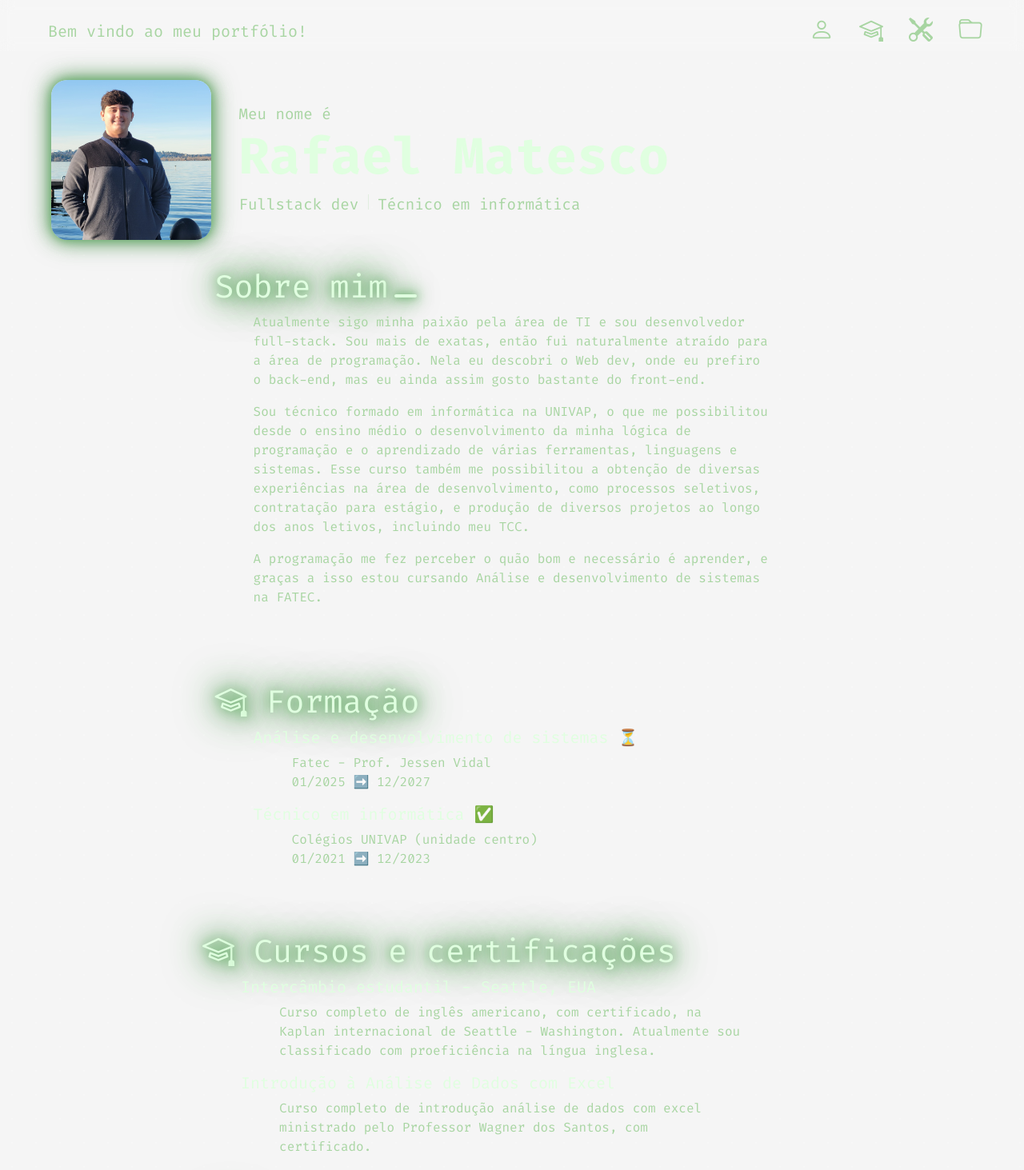
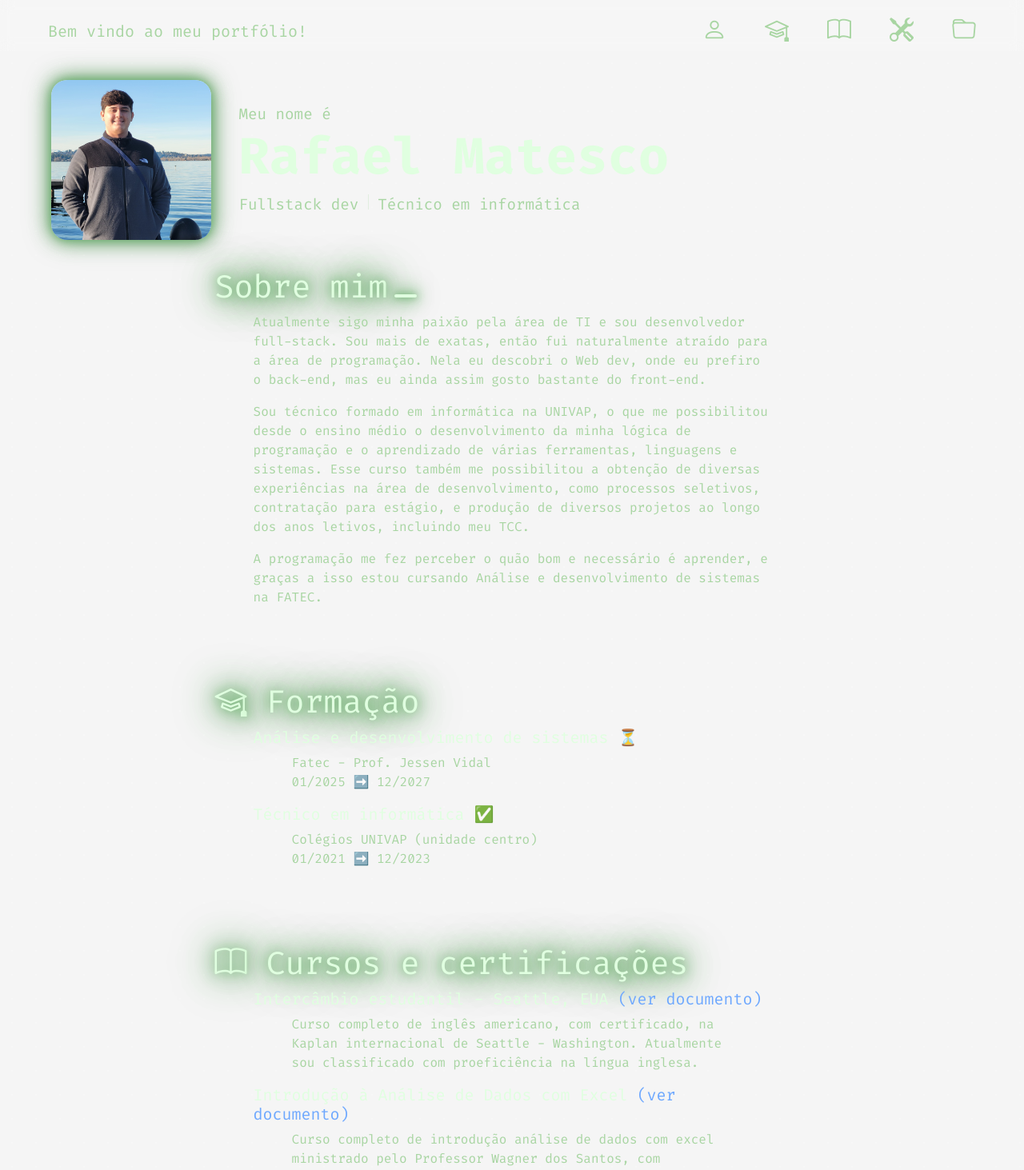
Before and after one commit to RafaMatesco/portfolio, a Next.js app: page / in a window 1280 px wide. Shown: the top 1463 px of the page at 80% size. Built offline with nearby package versions, Linux system fonts and the light colour scheme.

Commit message:
FEAT - adicionar links para documentos nos cursos e adicionar animação ao clicar no menu de cursos

```diff
--- a/src/components/Cursos.tsx
+++ b/src/components/Cursos.tsx
@@ -4,18 +4,28 @@ const Cursos: React.FC = () => {
   return (
     <div className="cursos mb-5" id="cursos">
       <h1 className="title neon-glow">
-        <i className="bi bi-mortarboard"></i> Cursos e certificações
+        <i className="bi bi-book"></i> Cursos e certificações
       </h1>
       <div className="cursos-container">
         <div className="cursos-category px-5 mb-3">
-          <h5 className="title">Intercâmbio estudantil - Seattle, EUA</h5>
+          <h5 className="title">
+            Intercâmbio estudantil - Seattle, EUA{" "}
+            <a target="_blank" href="https://drive.google.com/file/d/1mQOK8nOJWIoX3j24y5rHYudmZRUkVvKK/view?usp=sharing">
+              (ver documento)
+            </a>
+          </h5>
           <div className="px-5">
             <div>Curso completo de inglês americano, com certificado, na Kaplan internacional de Seattle - Washington. Atualmente sou classificado com proeficiência na língua inglesa.</div>
           </div>
         </div>
 
         <div className="cursos-category px-5 mb-3">
-          <h5 className="title">Introdução à Análise de Dados com Excel</h5>
+          <h5 className="title">
+            Introdução à Análise de Dados com Excel{" "}
+            <a target="_blank" href="http://www.wagnerscj.com.br/cti30/certificados/a31184a53da211829f4d9d77bb790093.pdf">
+              (ver documento)
+            </a>
+          </h5>
           <div className="px-5">
             <div>Curso completo de introdução análise de dados com excel ministrado pelo Professor Wagner dos Santos, com certificado.</div>
           </div>
--- a/src/components/navbar.tsx
+++ b/src/components/navbar.tsx
@@ -40,6 +40,15 @@ const Navbar: React.FC = () => {
       }, 1000);
     }
   };
+  const cursosClick = () => {
+    const elemento = document.querySelector(".cursos");
+    if (elemento) {
+      elemento.classList.add("com-sombra");
+      setTimeout(() => {
+        elemento.classList.remove("com-sombra");
+      }, 1000);
+    }
+  };
   return (
     <header>
       <nav className="navbar navbar-expand-lg">
@@ -58,16 +67,19 @@ const Navbar: React.FC = () => {
           </button>
           <div className="collapse navbar-collapse justify-content-end pe-4" id="navbarNavAltMarkup">
             <div className="navbar-nav">
-              <a className="nav-link mx-2" href="#" onClick={profileClick}>
+              <a className="nav-link mx-3" href="#" onClick={profileClick}>
                 <i className="bi bi-person" id="homeIcon"></i>
               </a>
-              <a className={`nav-link mx-2`} href="#curriculo" onClick={curriculoClick}>
+              <a className={`nav-link mx-3`} href="#curriculo" onClick={curriculoClick}>
                 <i className="bi bi-mortarboard"></i>
               </a>
-              <a className={`nav-link mx-2`} href="#skills" onClick={skillsClick}>
+              <a className={`nav-link mx-3`} href="#curriculo" onClick={cursosClick}>
+                <i className="bi bi-book"></i>
+              </a>
+              <a className={`nav-link mx-3`} href="#skills" onClick={skillsClick}>
                 <i className="bi bi-tools"></i>
               </a>
-              <a className={`nav-link mx-2`} href="#projects" onClick={projectsClick}>
+              <a className={`nav-link mx-3`} href="#projects" onClick={projectsClick}>
                 <i className="bi bi-folder"></i>
               </a>
             </div>
--- a/src/styles/globals.css
+++ b/src/styles/globals.css
@@ -133,7 +133,8 @@ footer {
 .about-me,
 .projects,
 .skills,
-.curriculo {
+.curriculo,
+.cursos {
   display: grid;
   grid-template-columns: 1fr;
   grid-template-rows: auto;
@@ -157,6 +158,9 @@ footer {
 
 .title {
   color: var(--title);
+}
+.title a {
+  text-decoration: none;
 }
 .text {
   color: var(--text);
```
